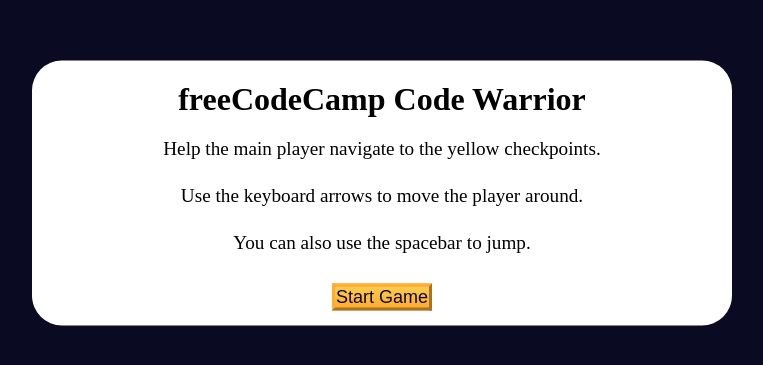
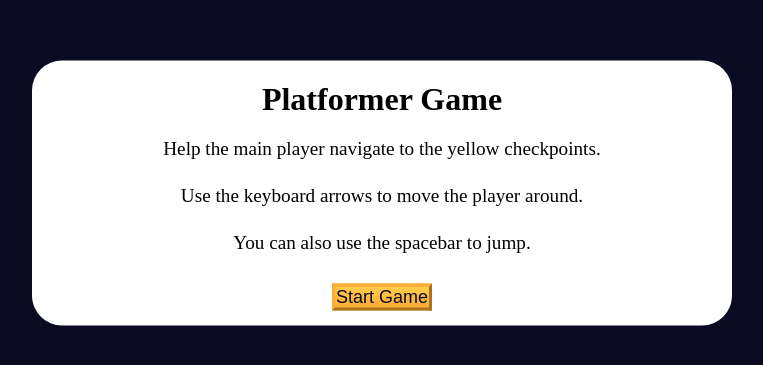
Before and after one commit to sabovoichita/platformer-game, a plain HTML site: page index.html in a window 1280 px wide. Shown: the part 207-572 px from the top of the page, without its empty margins (258-1021 px from the left). Drawn offline with Linux system fonts and the light colour scheme.

Commit message:
update title

```diff
--- a/index.html
+++ b/index.html
@@ -8,7 +8,7 @@
   </head>
   <body>
     <div class="start-screen">
-      <h1 class="main-title">freeCodeCamp Code Warrior</h1>
+      <h1 class="main-title">Platformer Game</h1>
       <p class="instructions">
         Help the main player navigate to the yellow checkpoints.
       </p>
```
